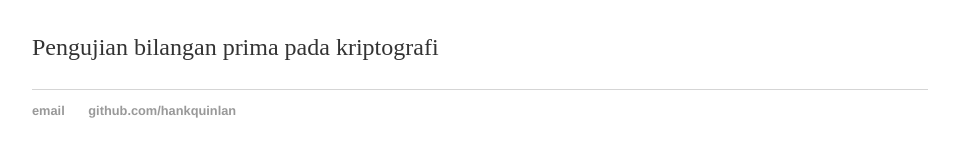
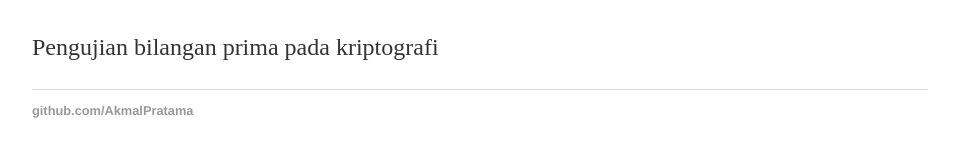
Before and after one commit to AkmalPratama/AkmalPratama.github.io, a Jekyll site: the page index.html, which Jekyll copies as it is, in a window 1280 px wide. Shown: the part 166-323 px from the top of the page, without its empty margins (160-1119 px from the left). Built offline with Jekyll 4.4.1, drawn with Linux system fonts in a browser that asks for light colours.

Commit message:
update remove email index.html

```diff
--- a/index.html
+++ b/index.html
@@ -27,8 +27,10 @@
 		</div><!-- /.container -->
 		<footer>
     		<ul>
+<!--
         		<li><a href="mailto:m.akmalpratama@yahoo.co.id">email</a></li>
-        		<li><a href="https://github.com/AkmalPratama">github.com/hankquinlan</a></li>
+-->
+        		<li><a href="https://github.com/AkmalPratama">github.com/AkmalPratama</a></li>
 			</ul>
 		</footer>
 	</body>
```
